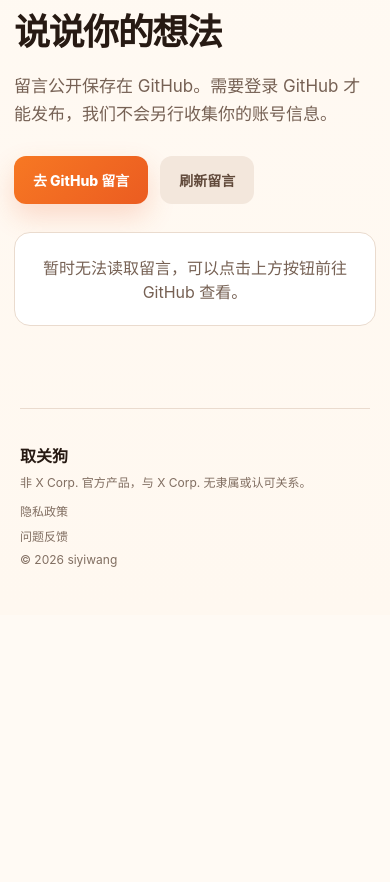
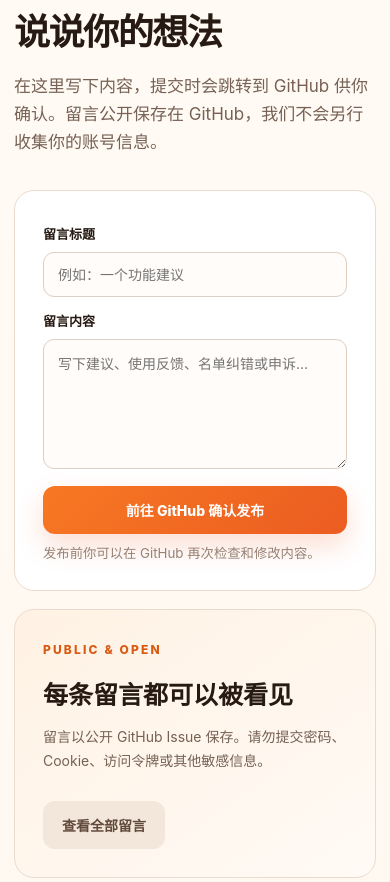
Before and after one commit to 711stoner/quguangou, a plain HTML site: page index.html in a window 390 px wide. Shown: the part 4050-4932 px from the top of the page. Before the commit the page ends 4665 px from the top, so only its background shows below. Drawn offline with Linux system fonts and the light colour scheme; no server answers.

Commit message:
Add GitHub-backed message form

```diff
--- a/app.js
+++ b/app.js
@@ -1,65 +1,18 @@
-const repo = "711stoner/quguangou";
-const guestbookIssue = 1;
-const commentsNode = document.querySelector("#comments");
-
-function formatDate(value) {
-  return new Intl.DateTimeFormat("zh-CN", { year: "numeric", month: "short", day: "numeric" }).format(new Date(value));
-}
-
-function renderComments(comments) {
-  commentsNode.replaceChildren();
-  if (!comments.length) {
-    const empty = document.createElement("div");
-    empty.className = "comment-status";
-    empty.textContent = "还没有留言。欢迎留下第一句话。";
-    commentsNode.append(empty);
-    return;
-  }
-
-  for (const item of comments.slice(-12).reverse()) {
-    const card = document.createElement("article");
-    card.className = "comment";
-    const head = document.createElement("div");
-    head.className = "comment-head";
-    const avatar = document.createElement("img");
-    avatar.src = item.user.avatar_url;
-    avatar.alt = "";
-    avatar.loading = "lazy";
-    const meta = document.createElement("div");
-    const author = document.createElement("strong");
-    author.textContent = `@${item.user.login}`;
-    const time = document.createElement("time");
-    time.dateTime = item.created_at;
-    time.textContent = formatDate(item.created_at);
-    meta.append(author, time);
-    head.append(avatar, meta);
-    const body = document.createElement("p");
-    body.className = "comment-body";
-    body.textContent = item.body.length > 500 ? `${item.body.slice(0, 500)}…` : item.body;
-    card.append(head, body);
-    commentsNode.append(card);
-  }
-}
-
-async function loadComments() {
-  commentsNode.innerHTML = '<div class="comment-status">正在读取公开留言…</div>';
-  try {
-    const response = await fetch(`https://api.github.com/repos/${repo}/issues/${guestbookIssue}/comments`, {
-      headers: { Accept: "application/vnd.github+json" }
-    });
-    if (!response.ok) throw new Error(`GitHub API ${response.status}`);
-    renderComments(await response.json());
-  } catch {
-    commentsNode.innerHTML = '<div class="comment-status">暂时无法读取留言，可以点击上方按钮前往 GitHub 查看。</div>';
-  }
-}
-
-document.querySelector("#refreshComments").addEventListener("click", loadComments);
+document.querySelector("#messageForm").addEventListener("submit", (event) => {
+  event.preventDefault();
+  const title = document.querySelector("#messageTitle").value.trim();
+  const body = document.querySelector("#messageBody").value.trim();
+  if (!title || !body) return;
+  const params = new URLSearchParams({
+    labels: "留言",
+    title: `[留言] ${title}`,
+    body: `${body}\n\n---\n来自取关狗官网留言页`
+  });
+  window.open(`https://github.com/711stoner/quguangou/issues/new?${params}`, "_blank", "noopener,noreferrer");
+});
 document.querySelector("#year").textContent = new Date().getFullYear();
 
 const observer = new IntersectionObserver((entries) => {
   for (const entry of entries) if (entry.isIntersecting) entry.target.classList.add("visible");
 }, { threshold: 0.12 });
 document.querySelectorAll(".reveal").forEach((element) => observer.observe(element));
-
-loadComments();
--- /dev/null
+++ b/guestbook.css
@@ -0,0 +1,58 @@
+.guestbook-layout {
+  display: grid;
+  grid-template-columns: 1.25fr .75fr;
+  gap: 18px;
+  margin-top: 34px;
+}
+
+.message-form,
+.message-aside {
+  padding: 28px;
+  border: 1px solid var(--line);
+  border-radius: 20px;
+  background: #fff;
+}
+
+.message-form {
+  display: flex;
+  flex-direction: column;
+  gap: 9px;
+}
+
+.message-form label {
+  margin-top: 5px;
+  font-size: 13px;
+  font-weight: 800;
+}
+
+.message-form input,
+.message-form textarea {
+  width: 100%;
+  padding: 13px 14px;
+  border: 1px solid #decfc4;
+  border-radius: 11px;
+  outline: none;
+  color: var(--ink);
+  background: #fffcf9;
+  font: inherit;
+  font-size: 14px;
+}
+
+.message-form textarea { resize: vertical; }
+
+.message-form input:focus,
+.message-form textarea:focus {
+  border-color: var(--orange);
+  box-shadow: 0 0 0 3px rgba(247, 120, 35, .12);
+}
+
+.message-form .button { margin-top: 8px; }
+.message-form small { color: #988274; }
+.message-aside { background: linear-gradient(145deg, #fff2e4, #fffaf5); }
+.message-aside h3 { margin: 17px 0 10px; font-size: 25px; }
+.message-aside p { color: var(--muted); font-size: 14px; line-height: 1.7; }
+.message-aside .button { margin-top: 14px; }
+
+@media (max-width: 760px) {
+  .guestbook-layout { grid-template-columns: 1fr; }
+}
--- a/index.html
+++ b/index.html
@@ -12,6 +12,7 @@
     <title>取关狗｜更省心地管理 X 体验</title>
     <link rel="icon" href="assets/icon-32.png" sizes="32x32" />
     <link rel="stylesheet" href="styles.css" />
+    <link rel="stylesheet" href="guestbook.css" />
   </head>
   <body>
     <div class="ambient ambient-one"></div>
@@ -115,14 +116,23 @@
         <div class="section-heading reveal">
           <span class="kicker">GUESTBOOK</span>
           <h2>说说你的想法</h2>
-          <p>留言公开保存在 GitHub。需要登录 GitHub 才能发布，我们不会另行收集你的账号信息。</p>
+          <p>在这里写下内容，提交时会跳转到 GitHub 供你确认。留言公开保存在 GitHub，我们不会另行收集你的账号信息。</p>
         </div>
-        <div class="guestbook-actions reveal">
-          <a class="button primary" id="leaveMessage" href="https://github.com/711stoner/quguangou/issues/1" target="_blank" rel="noreferrer">去 GitHub 留言</a>
-          <button class="button quiet" id="refreshComments" type="button">刷新留言</button>
-        </div>
-        <div id="comments" class="comments" aria-live="polite">
-          <div class="comment-status">正在读取公开留言…</div>
+        <div class="guestbook-layout reveal">
+          <form id="messageForm" class="message-form">
+            <label for="messageTitle">留言标题</label>
+            <input id="messageTitle" name="title" maxlength="80" required placeholder="例如：一个功能建议" />
+            <label for="messageBody">留言内容</label>
+            <textarea id="messageBody" name="body" rows="6" maxlength="2000" required placeholder="写下建议、使用反馈、名单纠错或申诉…"></textarea>
+            <button class="button primary" type="submit">前往 GitHub 确认发布</button>
+            <small>发布前你可以在 GitHub 再次检查和修改内容。</small>
+          </form>
+          <aside class="message-aside">
+            <span class="kicker">PUBLIC & OPEN</span>
+            <h3>每条留言都可以被看见</h3>
+            <p>留言以公开 GitHub Issue 保存。请勿提交密码、Cookie、访问令牌或其他敏感信息。</p>
+            <a class="button quiet" href="https://github.com/711stoner/quguangou/issues?q=is%3Aissue+label%3A%E7%95%99%E8%A8%80" target="_blank" rel="noreferrer">查看全部留言</a>
+          </aside>
         </div>
       </section>
     </main>
```
Also changed, not shown: privacy.html (+1 -1 lines), README.md.
